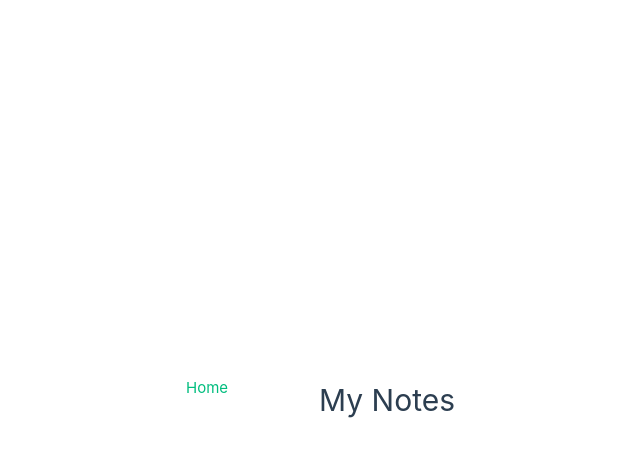
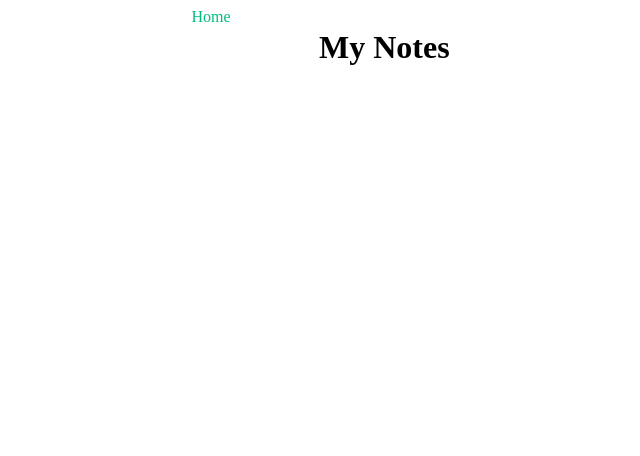
Before and after one commit to 7Hunter7/MyNotes, a Vue app: page / in a window 1280 px wide. Shown: the top 456 px of the page, without its empty margins (321-961 px from the left). Built offline with nearby package versions, Linux system fonts and the light colour scheme.

Commit message:
Updated 'base.css'

```diff
--- a/src/assets/base.css
+++ b/src/assets/base.css
@@ -1,41 +1,29 @@
-/* color palette from <https://github.com/vuejs/theme> */
 :root {
-  --vt-c-white: #ffffff;
-  --vt-c-white-soft: #f8f8f8;
-  --vt-c-white-mute: #f2f2f2;
+  /* Шрифты  */
+  --font-family: 'Montserrat', sans-serif;
+  --second-family: 'Cera Pro', sans-serif;
+  --third-family: 'Montserrat Alternates', sans-serif;
 
-  --vt-c-black: #181818;
-  --vt-c-black-soft: #222222;
-  --vt-c-black-mute: #282828;
-
-  --vt-c-indigo: #2c3e50;
-
-  --vt-c-divider-light-1: rgba(60, 60, 60, 0.29);
-  --vt-c-divider-light-2: rgba(60, 60, 60, 0.12);
-  --vt-c-divider-dark-1: rgba(84, 84, 84, 0.65);
-  --vt-c-divider-dark-2: rgba(84, 84, 84, 0.48);
-
-  --vt-c-text-light-1: var(--vt-c-indigo);
-  --vt-c-text-light-2: rgba(60, 60, 60, 0.66);
-  --vt-c-text-dark-1: var(--vt-c-white);
-  --vt-c-text-dark-2: rgba(235, 235, 235, 0.64);
+  /* Основное цвета*/
+  --dark: #0a1f38;
+  --dark-middle: #1b2f46;
+  --dark-light: #2f4056;
+  --gray: #9da5af;
+  --green-dark: #819400;
+  --green-middle: #97ab0d;
+  --green: #a5bb0c;
+  --green-light: #b1c909;
+  --white: #fff;
 }
 
-/* semantic color variables for this project */
-:root {
-  --color-background: var(--vt-c-white);
-  --color-background-soft: var(--vt-c-white-soft);
-  --color-background-mute: var(--vt-c-white-mute);
-
-  --color-border: var(--vt-c-divider-light-2);
-  --color-border-hover: var(--vt-c-divider-light-1);
-
-  --color-heading: var(--vt-c-text-light-1);
-  --color-text: var(--vt-c-text-light-1);
-
-  --section-gap: 160px;
+*::before,
+*::after {
+  box-sizing: border-box;
+  margin: 0;
+  font-weight: normal;
 }
 
+/*
 @media (prefers-color-scheme: dark) {
   :root {
     --color-background: var(--vt-c-black);
@@ -49,15 +37,9 @@
     --color-text: var(--vt-c-text-dark-2);
   }
 }
+*/
 
-*,
-*::before,
-*::after {
-  box-sizing: border-box;
-  margin: 0;
-  font-weight: normal;
-}
-
+/*
 body {
   min-height: 100vh;
   color: var(--color-text);
@@ -83,4 +65,4 @@ body {
   text-rendering: optimizeLegibility;
   -webkit-font-smoothing: antialiased;
   -moz-osx-font-smoothing: grayscale;
-}
+} */
```
